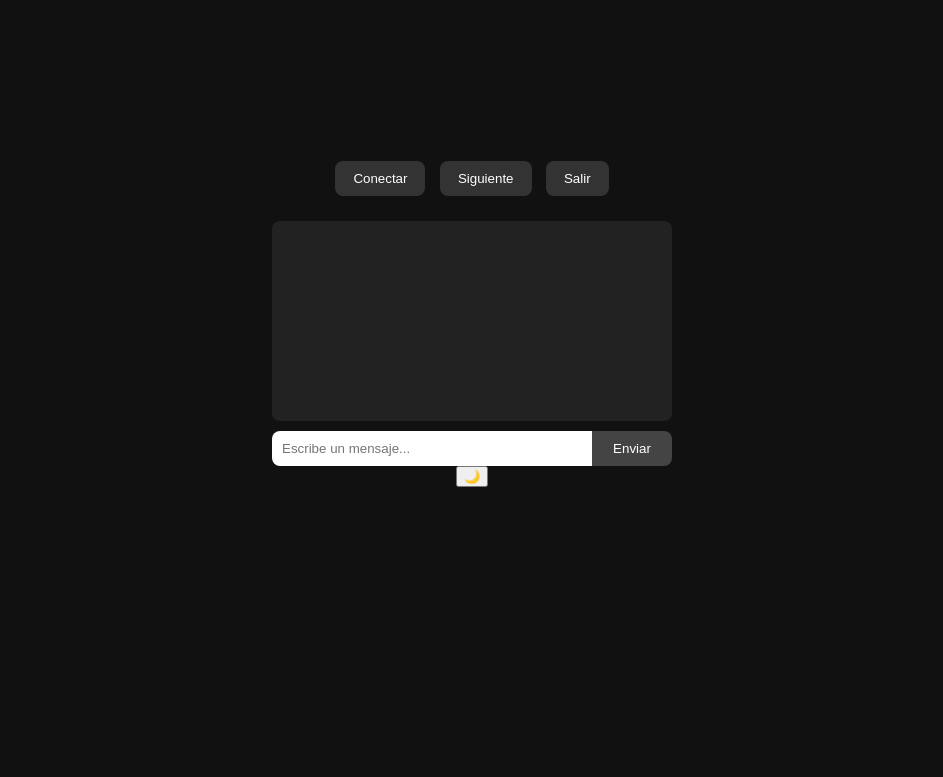
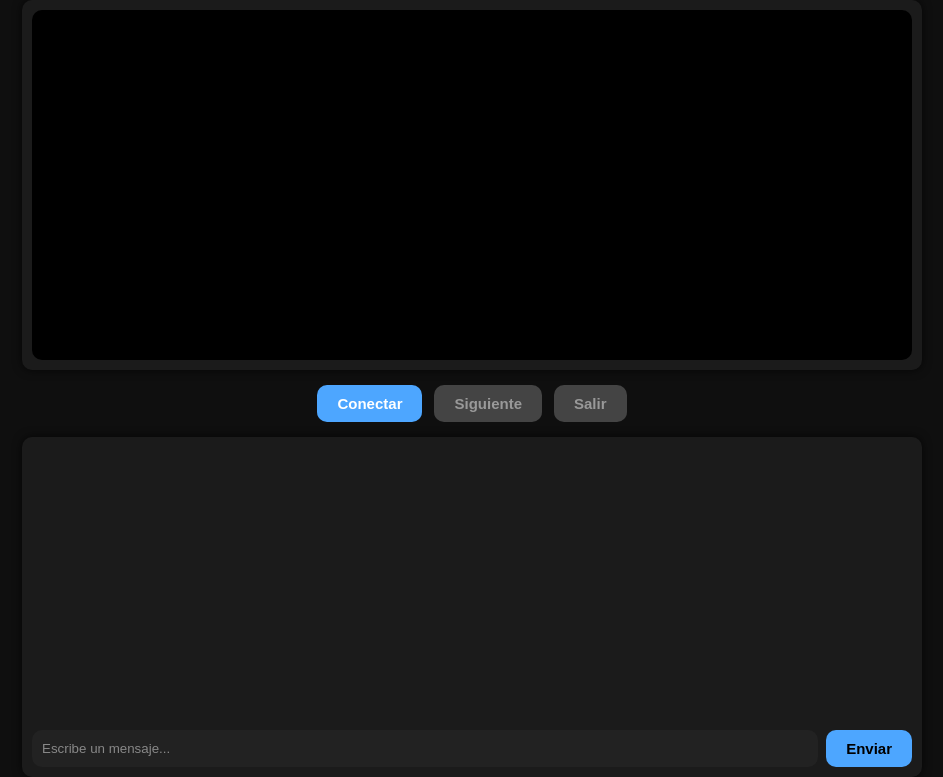
Before and after one commit to instagramcuanta82-wq/P-gina-web-2, a plain HTML site: page index.html in a window 1280 px wide. Shown: the part 93-870 px from the top of the page, without its empty margins (168-1111 px from the left). Before the commit the page ends 800 px from the top, so only its background shows below. Drawn offline with Linux system fonts and the light colour scheme.

Commit message:
Refactor CSS styles for improved layout and design

```diff
--- a/style.css
+++ b/style.css
@@ -1,63 +1,206 @@
+/* ================================
+   ESTILOS GENERALES
+================================== */
+
 body {
-    font-family: Arial;
-    background: #111;
+    margin: 0;
+    padding: 0;
+    font-family: Arial, sans-serif;
+    background: #0f0f0f;
     color: white;
-    text-align: center;
+    display: flex;
+    justify-content: center;
+    min-height: 100vh;
 }
 
-.video-container video {
-    width: 90%;
-    max-width: 420px;
-    border-radius: 10px;
-    background: black;
+.main-container {
+    width: 95%;
+    max-width: 900px;
+    margin-top: 20px;
+    position: relative;
 }
 
-.controls {
-    margin-top: 15px;
+.title {
+    text-align: center;
+    font-size: 32px;
+    margin-bottom: 15px;
+    letter-spacing: 1px;
+    font-weight: bold;
+    color: #4da6ff;
 }
 
-.controls button {
-    padding: 10px 18px;
-    margin: 5px;
-    border: none;
-    border-radius: 8px;
-    background: #333;
-    color: white;
-    cursor: pointer;
+/* ================================
+   VIDEO
+================================== */
+
+.video-box {
+    background: #1b1b1b;
+    padding: 10px;
+    border-radius: 10px;
+    display: flex;
+    justify-content: center;
+    margin-bottom: 15px;
+    box-shadow: 0 0 10px rgba(0,0,0,0.7);
 }
 
-.chat-area {
-    margin-top: 20px;
-    max-width: 400px;
-    margin-left: auto;
-    margin-right: auto;
+#remoteVideo {
+    width: 100%;
+    max-height: 350px;
+    background: black;
+    border-radius: 10px;
 }
 
-#messages {
-    height: 180px;
-    background: #222;
+/* ================================
+   BOTONES
+================================== */
+
+.controls {
+    display: flex;
+    justify-content: center;
+    gap: 12px;
+    margin-bottom: 15px;
+}
+
+.btn {
+    padding: 10px 20px;
+    border-radius: 10px;
+    cursor: pointer;
+    border: none;
+    font-size: 15px;
+    font-weight: bold;
+    transition: 0.2s;
+}
+
+.btn:disabled {
+    background: #444;
+    color: #999;
+    cursor: not-allowed;
+}
+
+.primary {
+    background: #4da6ff;
+    color: white;
+}
+
+.primary:hover {
+    background: #70b6ff;
+}
+
+.warning {
+    background: #ffa500;
+    color: black;
+}
+
+.warning:hover {
+    background: #ffbb40;
+}
+
+.danger {
+    background: #ff4d4d;
+    color: white;
+}
+
+.danger:hover {
+    background: #ff6666;
+}
+
+.send {
+    background: #4da6ff;
+}
+
+.send:hover {
+    background: #6cb7ff;
+}
+
+/* ================================
+   CHAT
+================================== */
+
+.chat-area {
+    background: #1b1b1b;
     padding: 10px;
+    border-radius: 10px;
+    height: 320px;
+    display: flex;
+    flex-direction: column;
+    box-shadow: 0 0 10px rgba(0,0,0,0.7);
+}
+
+.messages {
+    flex: 1;
     overflow-y: auto;
-    border-radius: 8px;
-    margin-bottom: 10px;
+    padding-right: 5px;
 }
+
+.messages::-webkit-scrollbar {
+    width: 6px;
+}
+
+.messages::-webkit-scrollbar-thumb {
+    background: #555;
+    border-radius: 5px;
+}
+
+.message {
+    padding: 8px 12px;
+    margin: 6px 0;
+    border-radius: 10px;
+    max-width: 75%;
+    font-size: 14px;
+}
+
+.me {
+    background: #4da6ff;
+    align-self: flex-end;
+    color: black;
+}
+
+.other {
+    background: #333;
+    align-self: flex-start;
+    color: white;
+}
+
+/* ================================
+   INPUT DEL CHAT
+================================== */
 
 .chat-input {
     display: flex;
+    margin-top: 10px;
+    gap: 8px;
 }
 
-#messageInput {
+.chat-input input {
     flex: 1;
     padding: 10px;
-    border-radius: 8px 0 0 8px;
+    border-radius: 10px;
     border: none;
+    background: #222;
+    color: white;
 }
 
-#sendBtn {
-    padding: 10px;
-    width: 80px;
-    border-radius: 0 8px 8px 0;
+.chat-input input::placeholder {
+    color: #888;
+}
+
+/* ================================
+   BOTÓN MODO OSCURO
+================================== */
+
+.dark-toggle {
+    position: absolute;
+    top: 10px;
+    right: 10px;
+    background: #222;
     border: none;
-    background: #444;
+    padding: 8px;
+    border-radius: 50%;
     color: white;
+    cursor: pointer;
+    font-size: 18px;
 }
+
+.dark-toggle:hover {
+    background: #333;
+}
```
